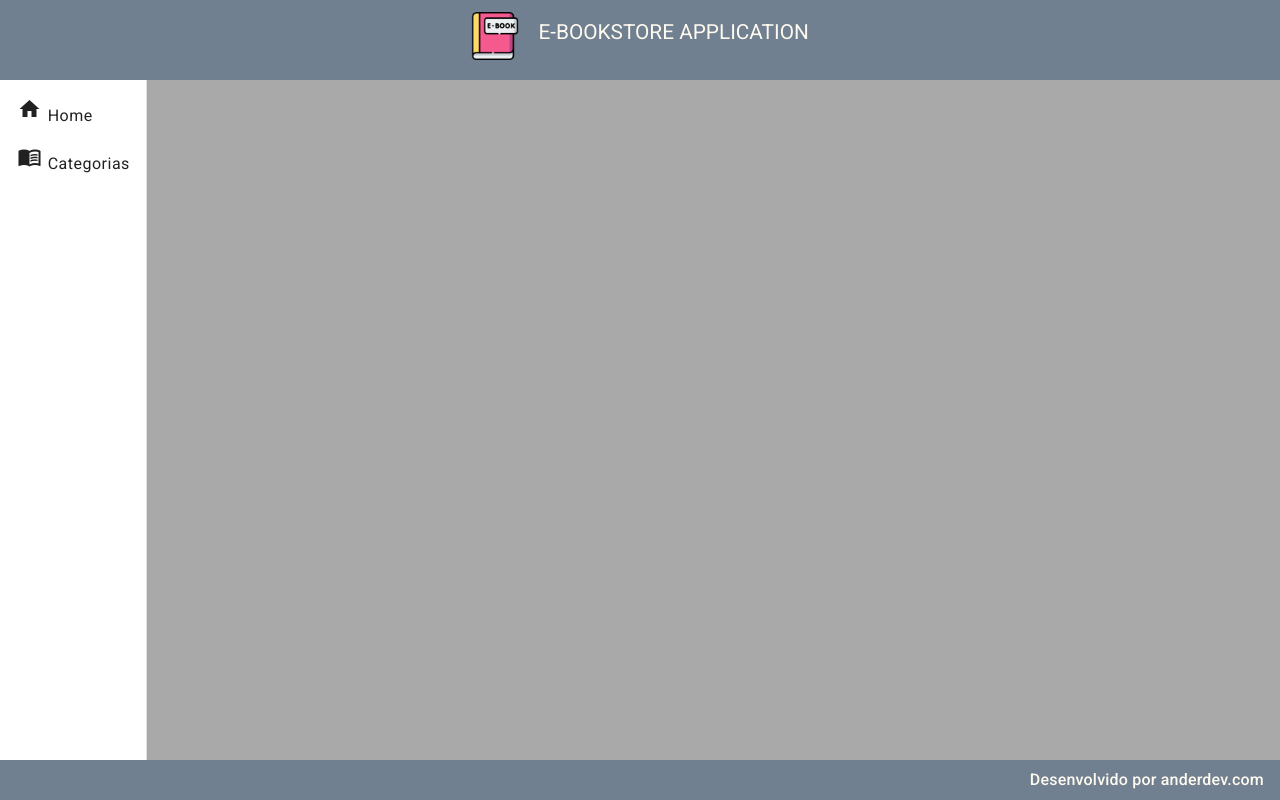
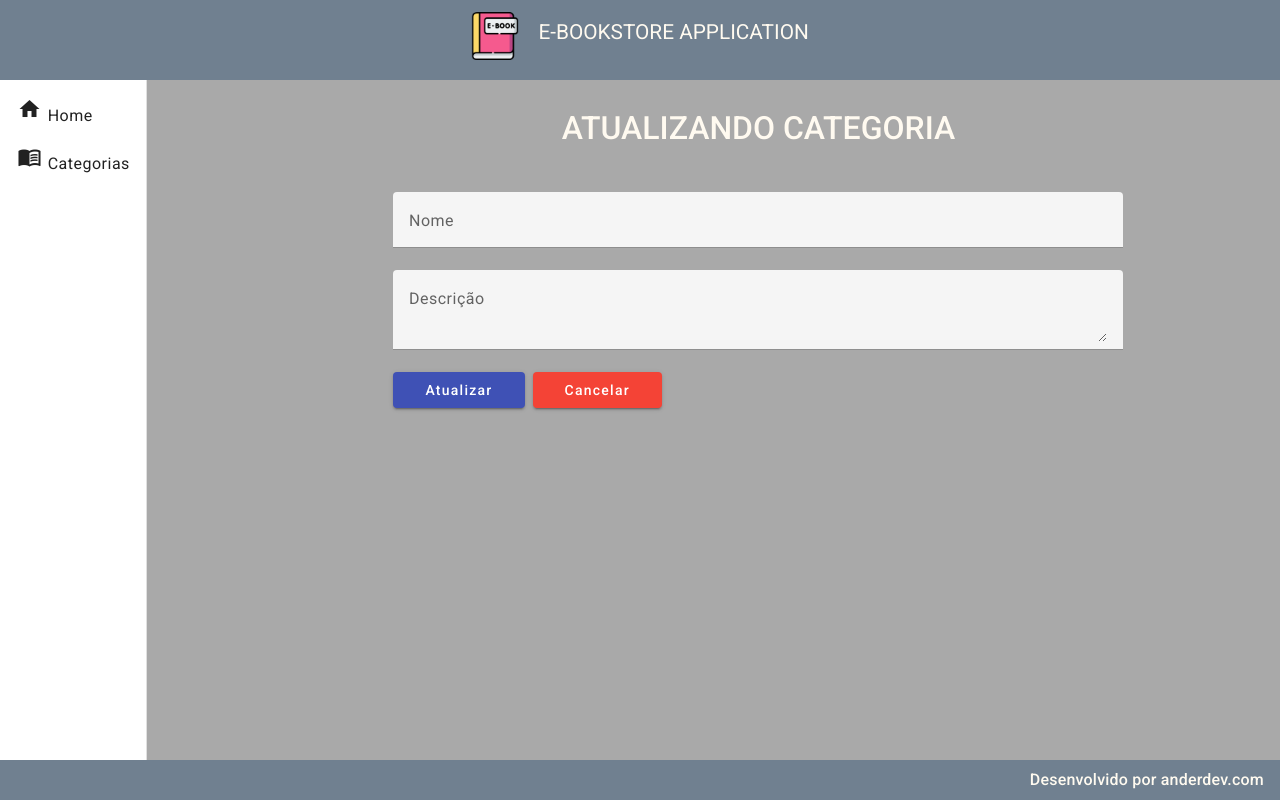
Before and after one commit to andersonrocha1/e-bookstore-frontend, an Angular app: page /categorias/update/1 in a window 1280 px wide. Before the commit this address led to /. Built offline with nearby package versions, Linux system fonts and the light colour scheme; no server answers.

Commit message:
UPDATE categoria iniciada

```diff
--- a/src/app/app-routing.module.ts
+++ b/src/app/app-routing.module.ts
@@ -4,6 +4,7 @@
 import { HomeComponent } from './components/views/home/home.component';
 import { CategoriaCreateComponent } from './components/views/categoria/categoria-create/categoria-create.component';
 import { CategoriaDeleteComponent } from './components/views/categoria/categoria-delete/categoria-delete.component';
+import { CategoriaUpdateComponent } from './components/views/categoria/categoria-update/categoria-update.component';
 
 
 const routes: Routes = [
@@ -22,6 +23,10 @@
   {
     path:'categorias/delete/:id',
     component: CategoriaDeleteComponent
+  },
+  {
+    path: 'categorias/update/:id',
+    component: CategoriaUpdateComponent
   }
 ];
 
--- a/src/app/app.module.ts
+++ b/src/app/app.module.ts
@@ -23,6 +23,7 @@
 import { MatFormFieldModule } from '@angular/material/form-field';
 import { MatSnackBarModule } from '@angular/material/snack-bar';
 import { CategoriaDeleteComponent } from './components/views/categoria/categoria-delete/categoria-delete.component';
+import { CategoriaUpdateComponent } from './components/views/categoria/categoria-update/categoria-update.component';
 
 @NgModule({
   declarations: [
@@ -34,6 +35,7 @@
     CategoriaReadComponent,
     CategoriaCreateComponent,
     CategoriaDeleteComponent,
+    CategoriaUpdateComponent,
   ],
   imports: [
     BrowserModule,
--- a/src/app/components/views/categoria/categoria-delete/categoria-delete.component.ts
+++ b/src/app/components/views/categoria/categoria-delete/categoria-delete.component.ts
@@ -33,7 +33,7 @@
 
   deletar(): void {
 
-       this.service.delete(this.categoria.id!).subscribe((resposta) => {
+       this.service.deletar(this.categoria.id!).subscribe((resposta) => {
        this.router.navigate(['categorias'])
        this.service.mensagem("Categoria removida com sucesso!")
 
--- a/src/app/components/views/categoria/categoria-read/categoria-read.component.html
+++ b/src/app/components/views/categoria/categoria-read/categoria-read.component.html
@@ -39,7 +39,7 @@
             <ng-container matColumnDef="acoes">
             <th class="mat-header" mat-header-cell *matHeaderCellDef> AÇÕES </th>
             <td mat-cell *matCellDef="let row">
-                <a class="edit" href="#">
+                <a class="edit" routerLink="update/{{row.id}}">
                     <i class ="material-icons">edit</i>
                 </a>
                 <a class="delete" routerLink="delete/{{ row.id }}">
--- /dev/null
+++ b/src/app/components/views/categoria/categoria-update/categoria-update.component.css
@@ -0,0 +1,27 @@
+form{
+  text-align: center;
+  width: 70%;
+  margin: 2rem auto 0 auto;
+}
+
+h1{
+  font-size: 2rem;
+  color: floralwhite;
+  font-weight: 500;
+  margin-bottom: 3rem;
+}
+
+.formcat {
+  width: 100%;
+}
+
+.buttons{
+  width: 100%;
+  text-align: start;
+}
+
+button{
+  margin-right: .5rem;
+  padding-right: 2rem;
+  padding-left: 2rem;
+}
--- /dev/null
+++ b/src/app/components/views/categoria/categoria-update/categoria-update.component.html
@@ -0,0 +1,17 @@
+<form>
+  <h1>ATUALIZANDO CATEGORIA</h1>
+
+  <mat-form-field class="formcat">
+    <mat-label>Nome</mat-label>
+    <input matInput [(ngModel)]="categoria.nome" type="text" name="nome" placeholder="Ex: Informática">
+  </mat-form-field>
+  <mat-form-field class="formcat">
+    <mat-label>Descrição</mat-label>
+    <textarea matInput [(ngModel)]="categoria.descricao"  type="text" name="descricao" placeholder="Ex: Livros sobre tec.informação"></textarea>
+  </mat-form-field>
+  <div class="buttons">
+    <button (click)="atualizar()"  class="mat-elevation-z8" mat-raised-button color="primary">Atualizar</button>
+
+    <button (click)="cancelar()"  class="mat-elevation-z8" mat-raised-button color="warn">Cancelar</button>
+  </div>
+</form>
--- /dev/null
+++ b/src/app/components/views/categoria/categoria-update/categoria-update.component.ts
@@ -0,0 +1,51 @@
+import { Component, OnInit } from '@angular/core';
+import { Categoria } from '../categoria.model';
+import { CategoriaService } from '../categoria.service';
+import { ActivatedRoute, Router } from '@angular/router';
+
+@Component({
+  selector: 'app-categoria-update',
+  templateUrl: './categoria-update.component.html',
+  styleUrls: ['./categoria-update.component.css']
+})
+export class CategoriaUpdateComponent implements OnInit {
+
+ categoria: Categoria = {
+
+  id: '',
+  nome: '',
+  descricao: ''
+
+ }
+
+ constructor(private service: CategoriaService, private route: ActivatedRoute,
+  private router: Router){}
+
+  ngOnInit(): void {
+    this.categoria.id = this.route.snapshot.paramMap.get('id')!
+    this.findById()
+  }
+
+  findById(): void {
+
+    this.service.findById(this.categoria.id!).subscribe((resposta) => {
+        this.categoria.nome = resposta.nome
+        this.categoria.descricao = resposta.descricao
+    })
+
+  }
+
+  atualizar(): void{
+    this.service.atualizar(this.categoria).subscribe((resposta) => {
+      this.router.navigate(['categorias'])
+      this.service.mensagem("Categoria atualizada com sucesso!")
+    }, err => {
+      console.log(err.message)
+    })
+  }
+
+  cancelar(): void {
+    this.router.navigate(['categorias'])
+  }
+
+}
--- a/src/app/components/views/categoria/categoria.service.ts
+++ b/src/app/components/views/categoria/categoria.service.ts
@@ -33,7 +33,14 @@
 
   }
 
-  delete(id: String):Observable<void> {
+  atualizar(categoria: Categoria):Observable<void> {
+
+    const url = `${this.baseUrl}categorias/${categoria.id}`
+    return this.http.put<void>(url, categoria)
+
+  }
+
+  deletar(id: String):Observable<void> {
     const url = `${this.baseUrl}categorias/${id}`
     return this.http.delete<void>(url);
 }
```
Also changed, not shown: 1 other file (tests, documents, lock files or other folders).
